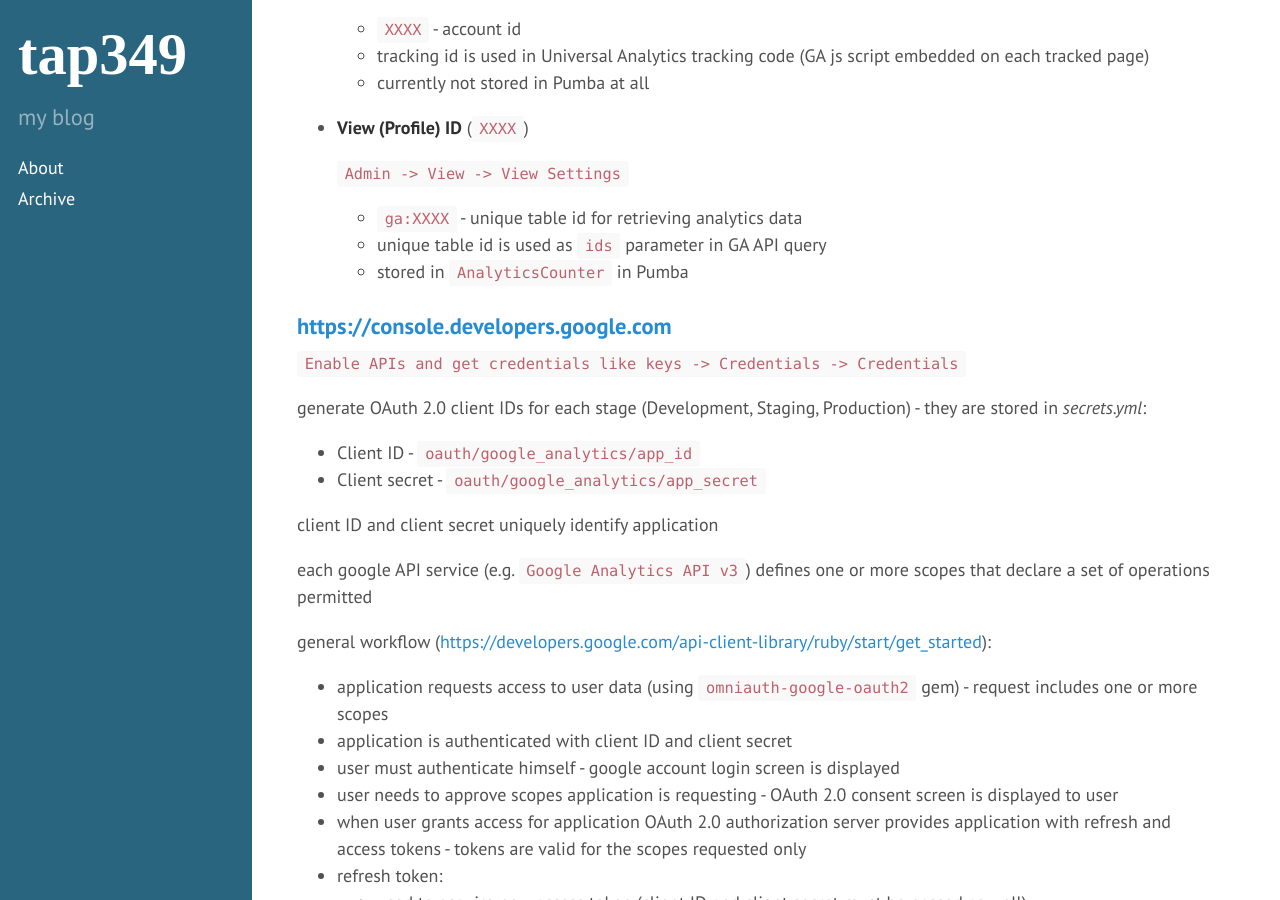
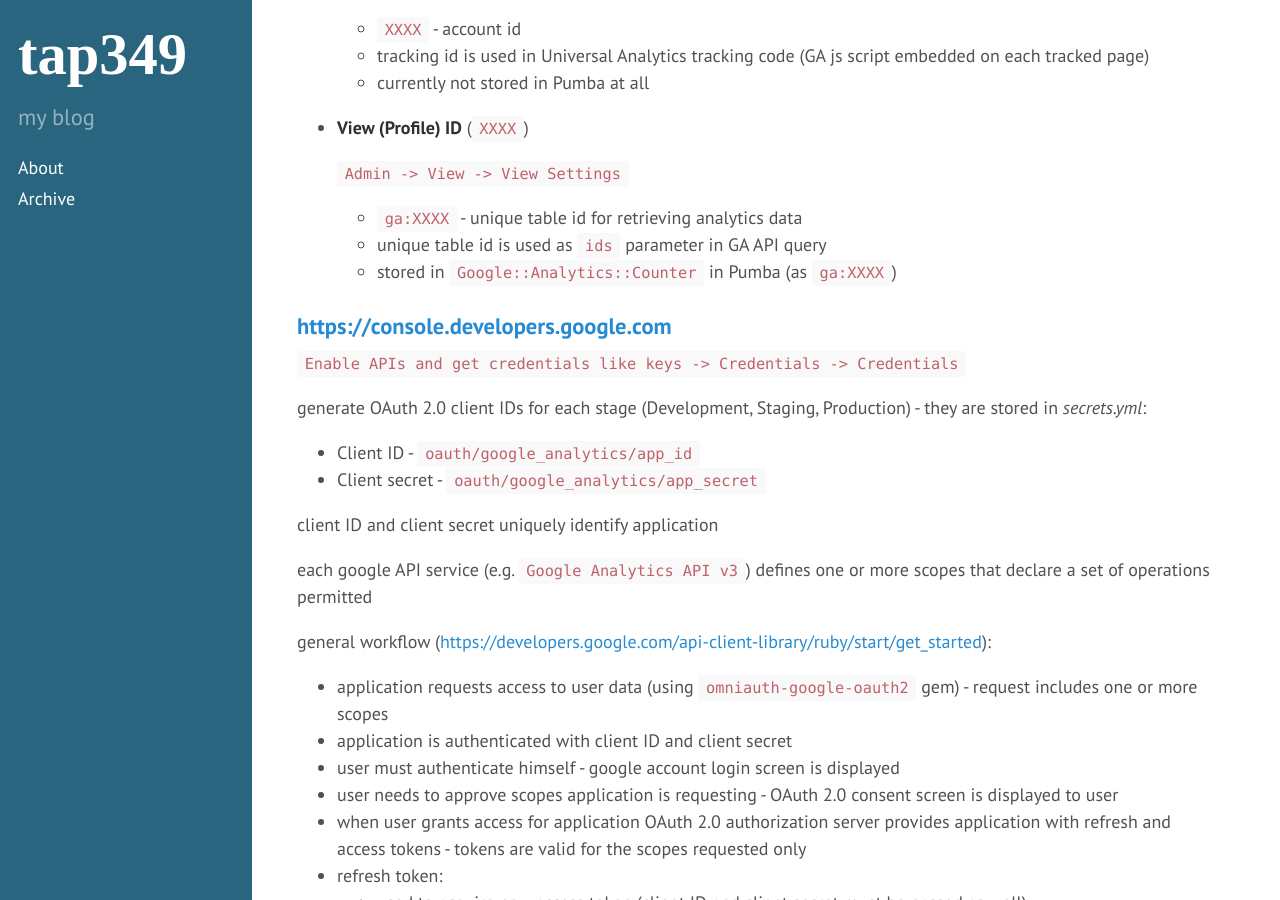
Before and after one commit to tap349/tap349.github.io, a Jekyll site: the page built from _posts/2016-03-16-GA-demystified.md, in a window 1280 px wide and 900 px high, scrolled down 301 px. Built offline with Jekyll 4.4.1, drawn with Linux system fonts in a browser that asks for light colours.

Commit message:
update 2016-05-10_14:55:01

```diff
--- a/_posts/2016-03-16-GA-demystified.md
+++ b/_posts/2016-03-16-GA-demystified.md
@@ -27,7 +27,7 @@ configuration of google analytics and some background information.
 
   - `ga:XXXX` - unique table id for retrieving analytics data
   - unique table id is used as `ids` parameter in GA API query
-  - stored in `AnalyticsCounter` in Pumba
+  - stored in `Google::Analytics::Counter` in Pumba (as `ga:XXXX`)
 
 ### <https://console.developers.google.com>
 
```
